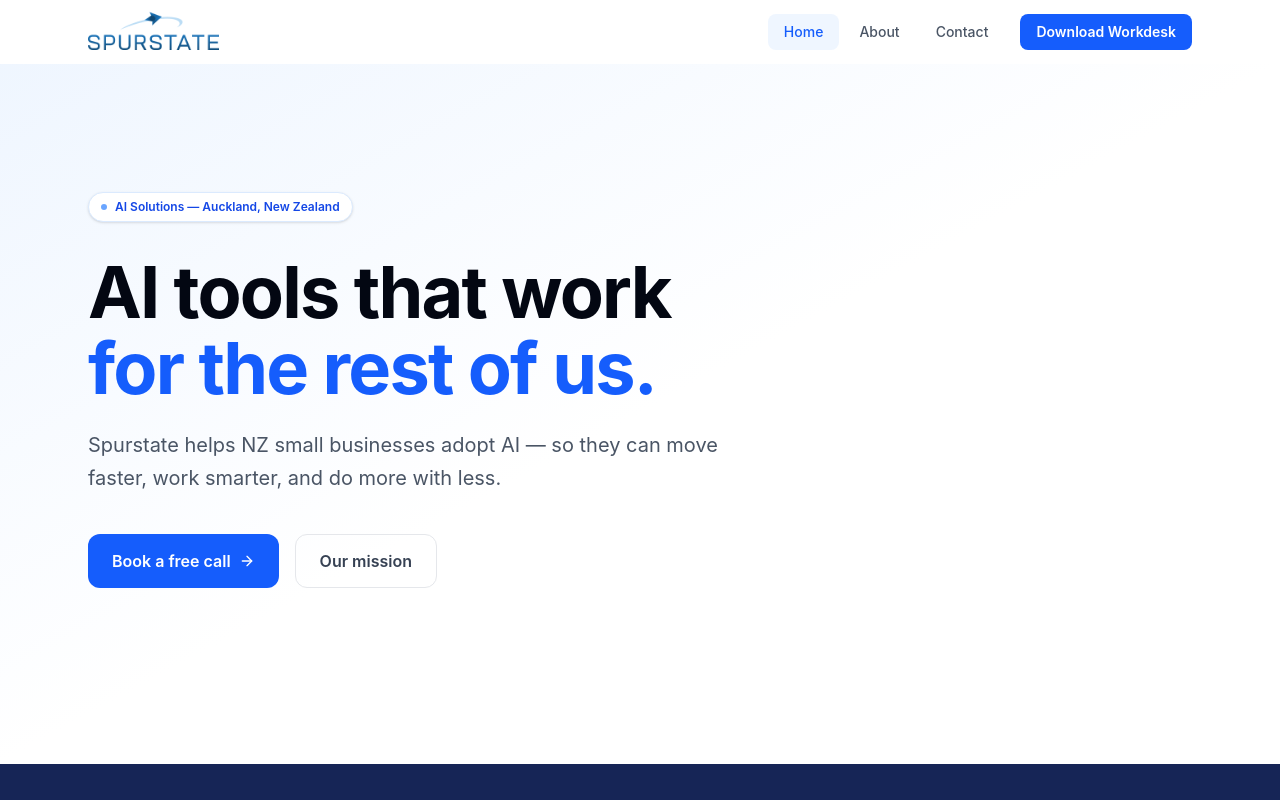
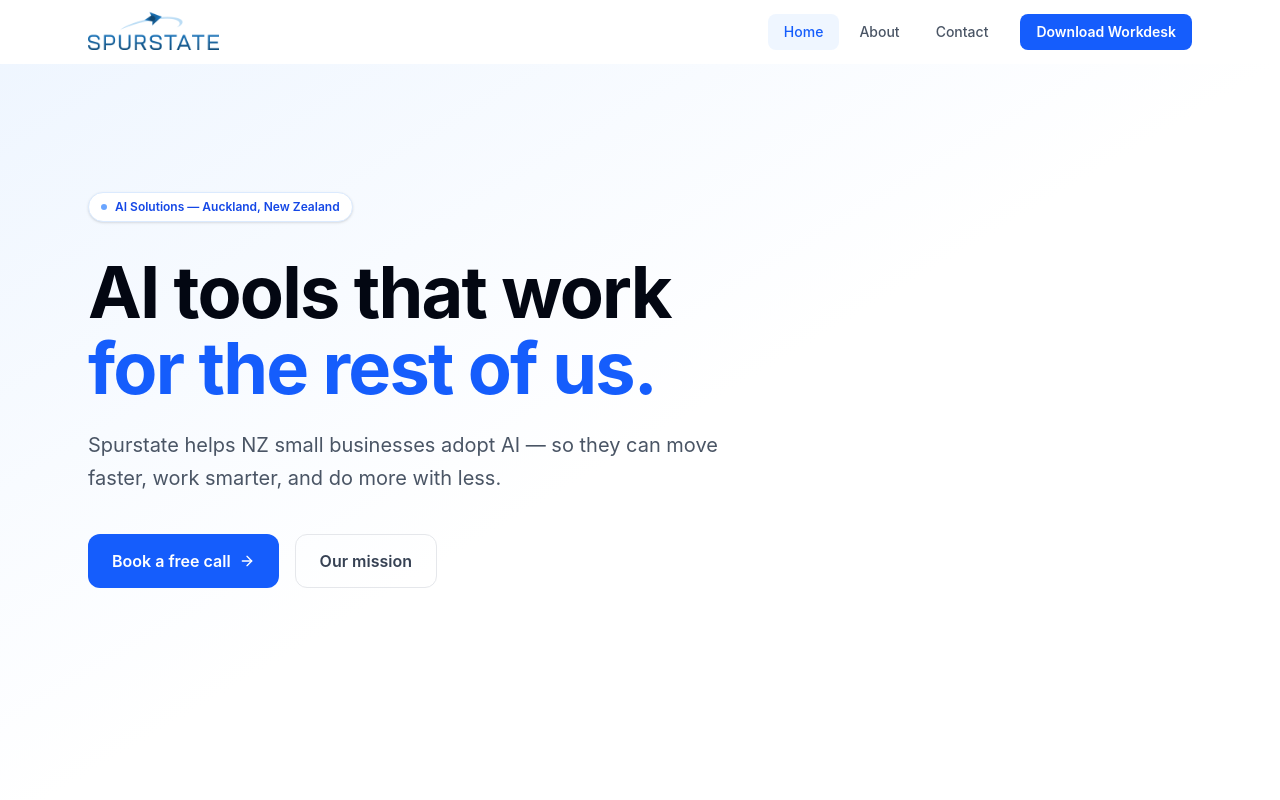
Before and after one commit to spurstate/spurstate-website, a React (Vite) app: page / in a window 1280 px wide. Shown: the top 800 px of the page. Built offline with nearby package versions, Linux system fonts and the light colour scheme.

Commit message:
padding on hero for main and about

```diff
--- a/src/pages/About.tsx
+++ b/src/pages/About.tsx
@@ -49,7 +49,7 @@ export default function About() {
       {/* Hero */}
       <section className="relative bg-white overflow-hidden">
         <div className="absolute inset-0 bg-gradient-to-br from-blue-50 via-white to-white pointer-events-none" />
-        <div className="relative max-w-6xl mx-auto px-6 pt-24 pb-36 md:pt-32 md:pb-44">
+        <div className="relative max-w-6xl mx-auto px-6 pt-24 pb-48 md:pt-32 md:pb-60">
           <div className="max-w-3xl">
             <p className="text-blue-600 text-sm font-semibold uppercase tracking-widest mb-4">Our mission</p>
             <h1 className="text-5xl md:text-6xl font-bold text-gray-950 leading-tight tracking-tight mb-6">
--- a/src/pages/Home.tsx
+++ b/src/pages/Home.tsx
@@ -42,7 +42,7 @@ export default function Home() {
     <div className="pt-16">
       {/* Hero */}
       <section className="bg-gradient-to-br from-blue-50 via-white to-white">
-        <div className="max-w-6xl mx-auto px-6 pt-24 pb-36 md:pt-32 md:pb-44 w-full">
+        <div className="max-w-6xl mx-auto px-6 pt-24 pb-48 md:pt-32 md:pb-60 w-full">
           <div className="max-w-2xl">
             <div className="inline-flex items-center gap-2 bg-white text-blue-700 text-xs font-semibold px-3 py-1.5 rounded-full mb-8 border border-blue-100 shadow-sm">
               <span className="w-1.5 h-1.5 rounded-full bg-blue-500 animate-pulse" />
```
